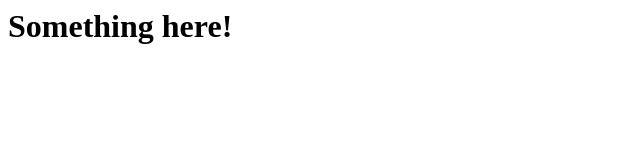
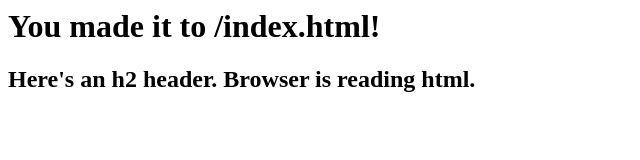
Before and after one commit to breadoliveoilsalt/http-server-java-for-react, a plain HTML site: page index.html in a window 1280 px wide. Shown: the whole page, without its empty margins (0-640 px from the left). Drawn offline with Linux system fonts and the light colour scheme.

```diff
--- a/index.html
+++ b/index.html
@@ -1 +1,3 @@
-<h1>Something here!</h1>
+<h1>You made it to /index.html!</h1>
+
+<h2>Here's an h2 header. Browser is reading html.</h2>
```
Also changed, not shown: subDir1/goose.jpeg (added), subDir1/subDir2/text2.txt (added), subDir1/text1.txt (added), 1 other file.
